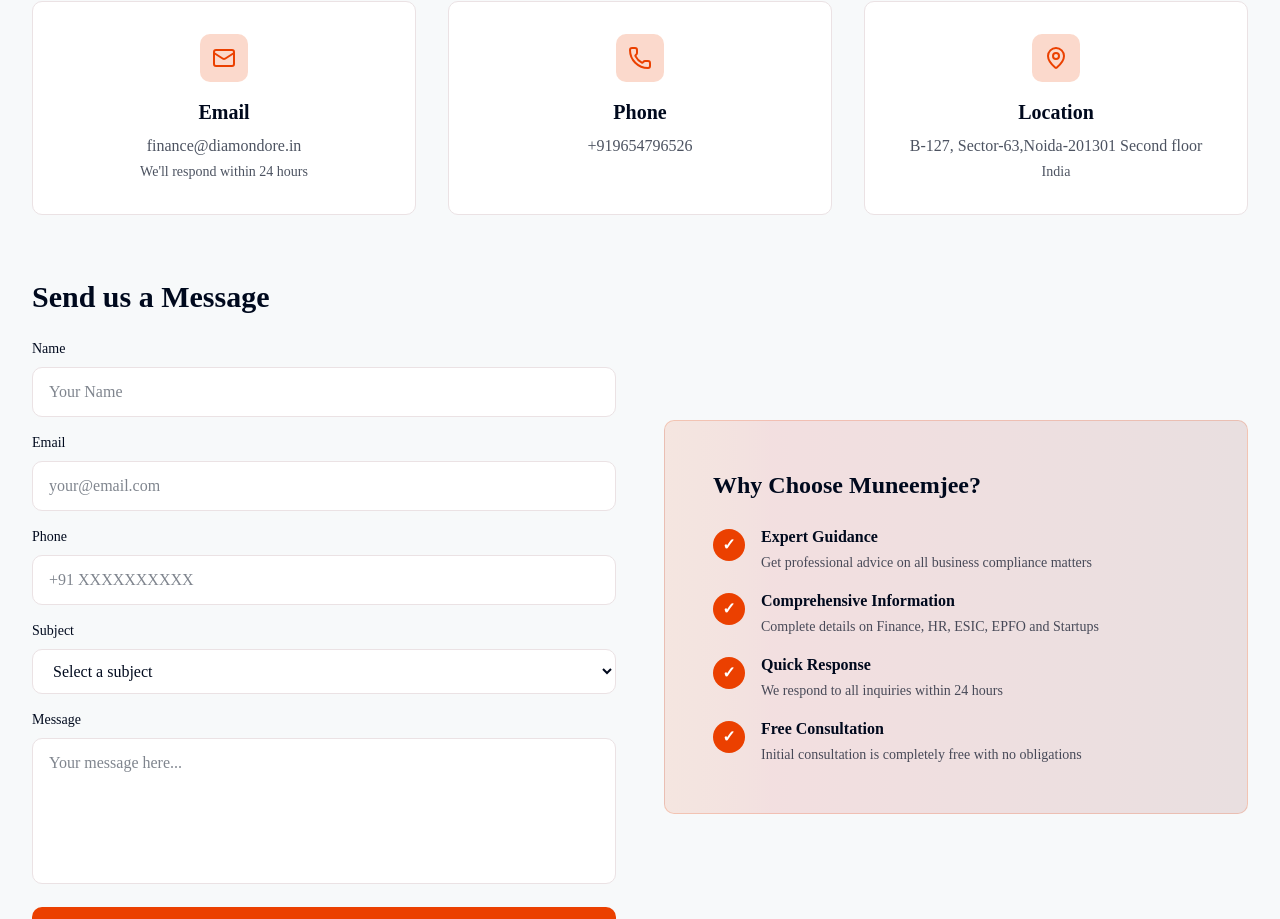
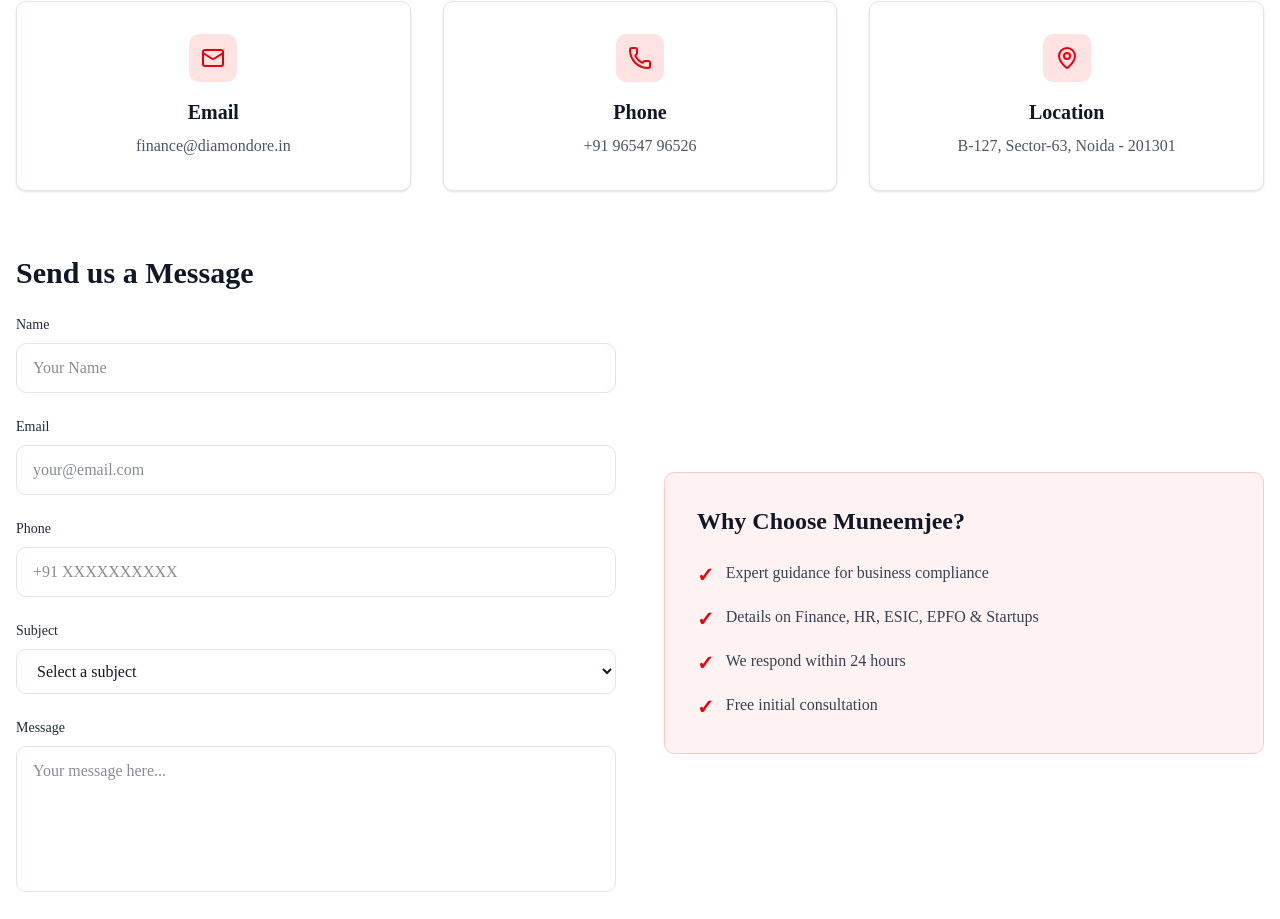
Before and after one commit to MohitPrajapati123/Muneem-ji, a React (Vite) app: page /contact in a window 1280 px wide. Shown: the part 399-1318 px from the top of the page. Built offline with nearby package versions, Linux system fonts and the light colour scheme.

Commit message:
Initial commit

```diff
--- a/package.json
+++ b/package.json
@@ -10,9 +10,11 @@
     "preview": "vite preview"
   },
   "dependencies": {
+    "@emailjs/browser": "^4.4.1",
     "@radix-ui/react-slot": "^1.2.4",
     "class-variance-authority": "^0.7.1",
     "clsx": "^2.1.1",
+    "emailjs-com": "^3.2.0",
     "lucide-react": "^0.554.0",
     "react": "^19.2.0",
     "react-dom": "^19.2.0",
--- a/src/pages/contact.tsx
+++ b/src/pages/contact.tsx
@@ -1,11 +1,10 @@
-"use client"
+"use client";
 
-import type React from "react"
-
-import { useState } from "react"
-import Header from "@/components/header"
-import Footer from "@/components/footer"
-import { Mail, Phone, MapPin, Send } from "lucide-react"
+import React, { useState } from "react";
+import Header from "@/components/header";
+import Footer from "@/components/footer";
+import { Mail, Phone, MapPin, Send } from "lucide-react";
+import emailjs from "@emailjs/browser";
 
 export default function ContactPage() {
   const [formData, setFormData] = useState({
@@ -14,228 +13,242 @@
     phone: "",
     subject: "",
     message: "",
-  })
-  const [submitted, setSubmitted] = useState(false)
+  });
 
-  const handleChange = (e: React.ChangeEvent<HTMLInputElement | HTMLTextAreaElement | HTMLSelectElement>) => {
-    const { name, value } = e.target
-    setFormData((prev) => ({
-      ...prev,
-      [name]: value,
-    }))
-  }
+  const [submitted, setSubmitted] = useState(false);
+  const [loading, setLoading] = useState(false);
+
+  const handleChange = (
+    e: React.ChangeEvent<HTMLInputElement | HTMLTextAreaElement | HTMLSelectElement>
+  ) => {
+    const { name, value } = e.target;
+    setFormData((prev) => ({ ...prev, [name]: value }));
+  };
 
   const handleSubmit = (e: React.FormEvent<HTMLFormElement>) => {
-    e.preventDefault()
-    console.log("[v0] Form submitted:", formData)
-    setSubmitted(true)
-    setTimeout(() => {
-      setFormData({ name: "", email: "", phone: "", subject: "", message: "" })
-      setSubmitted(false)
-    }, 3000)
-  }
+    e.preventDefault();
+    setLoading(true);
+
+    const serviceId = import.meta.env.VITE_EMAILJS_SERVICE_ID;
+    const templateId = import.meta.env.VITE_EMAILJS_TEMPLATE_ID;
+    const publicKey = import.meta.env.VITE_EMAILJS_PUBLIC_KEY;
+console.log(serviceId,templateId,publicKey)
+    emailjs
+      .send(serviceId, templateId, formData, publicKey)
+      .then(() => {
+        setSubmitted(true);
+        setLoading(false);
+
+        setFormData({
+          name: "",
+          email: "",
+          phone: "",
+          subject: "",
+          message: "",
+        });
+
+        setTimeout(() => setSubmitted(false), 4000);
+      })
+      .catch((error) => {
+        setLoading(false);
+        alert("Failed to send message. Please try again.");
+        console.error(error);
+      });
+  };
 
   return (
-    <main className="min-h-screen bg-background">
+    <main className="min-h-screen bg-white">
       <Header />
 
       {/* Hero Section */}
-      <section className="bg-linear-to-r from-primary/10 to-secondary/10 py-16">
-        <div className="max-w-7xl mx-auto px-4 sm:px-6 lg:px-8">
-          <div className="text-center">
-            <h1 className="text-4xl md:text-5xl font-bold text-foreground mb-4">Get In Touch</h1>
-            <p className="text-lg text-foreground/70">We're here to help. Reach out to us anytime.</p>
-          </div>
+      <section className="bg-red-50 py-16">
+        <div className="max-w-7xl mx-auto px-4 text-center">
+          <h1 className="text-4xl md:text-5xl font-bold text-gray-900 mb-4">
+            Get In Touch
+          </h1>
+          <p className="text-lg text-gray-600">
+            We're here to help. Reach out to us anytime.
+          </p>
         </div>
       </section>
 
       {/* Contact Section */}
       <section className="py-16 md:py-24">
-        <div className="max-w-7xl mx-auto px-4 sm:px-6 lg:px-8">
+        <div className="max-w-7xl mx-auto px-4">
+
+          {/* 3 Info Boxes */}
           <div className="grid grid-cols-1 md:grid-cols-3 gap-8 mb-16">
-            {/* Contact Info Card 1 */}
-            <div className="bg-card border border-border rounded-lg p-8 text-center hover:shadow-lg transition">
-              <div className="w-12 h-12 bg-primary/20 rounded-lg flex items-center justify-center mx-auto mb-4">
-                <Mail className="text-primary" size={24} />
+            <div className="bg-white border rounded-lg p-8 text-center shadow-sm">
+              <div className="w-12 h-12 bg-red-100 rounded-lg flex items-center justify-center mx-auto mb-4">
+                <Mail className="text-red-600" size={24} />
               </div>
-              <h3 className="text-xl font-bold text-foreground mb-2">Email</h3>
-              <p className="text-foreground/70">finance@diamondore.in</p>
-              <p className="text-foreground/70 text-sm mt-1">We'll respond within 24 hours</p>
+              <h3 className="text-xl font-bold text-gray-900 mb-2">Email</h3>
+              <p className="text-gray-600">finance@diamondore.in</p>
             </div>
 
-            {/* Contact Info Card 2 */}
-            <div className="bg-card border border-border rounded-lg p-8 text-center hover:shadow-lg transition">
-              <div className="w-12 h-12 bg-primary/20 rounded-lg flex items-center justify-center mx-auto mb-4">
-                <Phone className="text-primary" size={24} />
+            <div className="bg-white border rounded-lg p-8 text-center shadow-sm">
+              <div className="w-12 h-12 bg-red-100 rounded-lg flex items-center justify-center mx-auto mb-4">
+                <Phone className="text-red-600" size={24} />
               </div>
-              <h3 className="text-xl font-bold text-foreground mb-2">Phone</h3>
-              <p className="text-foreground/70">+919654796526</p>
-              {/* <p className="text-foreground/70 text-sm mt-1">Monday - Friday, 9AM - 6PM</p> */}
+              <h3 className="text-xl font-bold text-gray-900 mb-2">Phone</h3>
+              <p className="text-gray-600">+91 96547 96526</p>
             </div>
 
-            {/* Contact Info Card 3 */}
-            <div className="bg-card border border-border rounded-lg p-8 text-center hover:shadow-lg transition">
-              <div className="w-12 h-12 bg-primary/20 rounded-lg flex items-center justify-center mx-auto mb-4">
-                <MapPin className="text-primary" size={24} />
+            <div className="bg-white border rounded-lg p-8 text-center shadow-sm">
+              <div className="w-12 h-12 bg-red-100 rounded-lg flex items-center justify-center mx-auto mb-4">
+                <MapPin className="text-red-600" size={24} />
               </div>
-              <h3 className="text-xl font-bold text-foreground mb-2">Location</h3>
-              <p className="text-foreground/70">B-127, Sector-63,Noida-201301 Second floor</p>
-              <p className="text-foreground/70 text-sm mt-1">India</p>
+              <h3 className="text-xl font-bold text-gray-900 mb-2">Location</h3>
+              <p className="text-gray-600">B-127, Sector-63, Noida - 201301</p>
             </div>
           </div>
 
-          {/* Contact Form Section */}
+          {/* Form + Info */}
           <div className="grid grid-cols-1 lg:grid-cols-2 gap-12 items-center">
-            {/* Form */}
+
+            {/* FORM */}
             <div>
-              <h2 className="text-3xl font-bold text-foreground mb-6">Send us a Message</h2>
-              <form onSubmit={handleSubmit} className="space-y-4">
-                {/* Name Field */}
+              <h2 className="text-3xl font-bold text-gray-900 mb-6">Send us a Message</h2>
+
+              <form onSubmit={handleSubmit} className="space-y-6">
+
+                {/* Name */}
                 <div>
-                  <label className="block text-sm font-medium text-foreground mb-2">Name</label>
+                  <label className="block text-sm font-medium text-gray-800 mb-2">
+                    Name
+                  </label>
                   <input
                     type="text"
                     name="name"
+                    required
                     value={formData.name}
                     onChange={handleChange}
-                    required
-                    className="w-full px-4 py-3 bg-card border border-border rounded-lg focus:outline-none focus:ring-2 focus:ring-primary text-foreground placeholder-foreground/50"
+                    className="w-full px-4 py-3 border rounded-lg bg-white text-gray-900 focus:ring-2 focus:ring-red-600"
                     placeholder="Your Name"
                   />
                 </div>
 
-                {/* Email Field */}
+                {/* Email */}
                 <div>
-                  <label className="block text-sm font-medium text-foreground mb-2">Email</label>
+                  <label className="block text-sm font-medium text-gray-800 mb-2">
+                    Email
+                  </label>
                   <input
                     type="email"
                     name="email"
+                    required
                     value={formData.email}
                     onChange={handleChange}
-                    required
-                    className="w-full px-4 py-3 bg-card border border-border rounded-lg focus:outline-none focus:ring-2 focus:ring-primary text-foreground placeholder-foreground/50"
+                    className="w-full px-4 py-3 border rounded-lg bg-white text-gray-900 focus:ring-2 focus:ring-red-600"
                     placeholder="your@email.com"
                   />
                 </div>
 
-                {/* Phone Field */}
+                {/* Phone */}
                 <div>
-                  <label className="block text-sm font-medium text-foreground mb-2">Phone</label>
+                  <label className="block text-sm font-medium text-gray-800 mb-2">
+                    Phone
+                  </label>
                   <input
                     type="tel"
                     name="phone"
                     value={formData.phone}
                     onChange={handleChange}
-                    className="w-full px-4 py-3 bg-card border border-border rounded-lg focus:outline-none focus:ring-2 focus:ring-primary text-foreground placeholder-foreground/50"
+                    className="w-full px-4 py-3 border rounded-lg bg-white text-gray-900 focus:ring-2 focus:ring-red-600"
                     placeholder="+91 XXXXXXXXXX"
                   />
                 </div>
 
-                {/* Subject Field */}
+                {/* Subject */}
                 <div>
-                  <label className="block text-sm font-medium text-foreground mb-2">Subject</label>
+                  <label className="block text-sm font-medium text-gray-800 mb-2">
+                    Subject
+                  </label>
                   <select
                     name="subject"
+                    required
                     value={formData.subject}
                     onChange={handleChange}
-                    required
-                    className="w-full px-4 py-3 bg-card border border-border rounded-lg focus:outline-none focus:ring-2 focus:ring-primary text-foreground"
+                    className="w-full px-4 py-3 border rounded-lg bg-white text-gray-900 focus:ring-2 focus:ring-red-600"
                   >
                     <option value="">Select a subject</option>
-                    <option value="Finance">Finance & Accounts Query</option>
-                    <option value="HR">HR Services Inquiry</option>
-                    <option value="ESIC">ESIC Information</option>
-                    <option value="EPFO">EPFO Information</option>
+                    <option value="Finance">Finance & Accounts</option>
+                    <option value="HR">HR Inquiry</option>
+                    <option value="ESIC">ESIC Query</option>
+                    <option value="EPFO">EPFO Query</option>
                     <option value="Startup">Startup Guidance</option>
                     <option value="General">General Inquiry</option>
                   </select>
                 </div>
 
-                {/* Message Field */}
+                {/* Message */}
                 <div>
-                  <label className="block text-sm font-medium text-foreground mb-2">Message</label>
+                  <label className="block text-sm font-medium text-gray-800 mb-2">
+                    Message
+                  </label>
                   <textarea
                     name="message"
+                    required
+                    rows={5}
                     value={formData.message}
                     onChange={handleChange}
-                    required
-                    rows={5}
-                    className="w-full px-4 py-3 bg-card border border-border rounded-lg focus:outline-none focus:ring-2 focus:ring-primary text-foreground placeholder-foreground/50 resize-none"
+                    className="w-full px-4 py-3 border rounded-lg bg-white text-gray-900 focus:ring-2 focus:ring-red-600 resize-none"
                     placeholder="Your message here..."
                   ></textarea>
                 </div>
 
-                {/* Submit Button */}
+                {/* Button */}
                 <button
                   type="submit"
-                  className="w-full bg-primary text-primary-foreground font-bold py-3 rounded-lg hover:bg-primary/90 transition flex items-center justify-center gap-2 group"
+                  disabled={loading}
+                  className="w-full bg-red-600 text-white py-3 rounded-lg font-semibold hover:bg-red-700 transition flex items-center justify-center gap-2"
                 >
-                  <Send size={20} className="group-hover:translate-x-1 transition" />
-                  Send Message
+                  <Send size={20} />
+                  {loading ? "Sending..." : "Send Message"}
                 </button>
 
                 {/* Success Message */}
                 {submitted && (
-                  <div className="bg-green-500/20 border border-green-500 text-green-700 px-4 py-3 rounded-lg text-center">
-                    Thank you! Your message has been sent successfully.
+                  <div className="text-green-700 bg-green-100 border border-green-500 px-4 py-3 rounded-lg text-center">
+                    Thank you! Your message has been sent.
                   </div>
                 )}
               </form>
             </div>
 
-            {/* Info Box */}
-            <div className="bg-linear-to-r from-primary/10 to-secondary/10 rounded-lg p-8 md:p-12 border border-primary/20">
-              <h3 className="text-2xl font-bold text-foreground mb-6">Why Choose Muneemjee?</h3>
+            {/* INFO BOX */}
+            <div className="bg-red-50 rounded-lg p-8 border border-red-200">
+              <h3 className="text-2xl font-bold text-gray-900 mb-6">
+                Why Choose Muneemjee?
+              </h3>
               <ul className="space-y-4">
-                <li className="flex items-start gap-4">
-                  <div className="w-8 h-8 bg-primary rounded-full flex items-center justify-center text-primary-foreground font-bold shrink-0 mt-1">
-                    ✓
-                  </div>
-                  <div>
-                    <h4 className="font-bold text-foreground mb-1">Expert Guidance</h4>
-                    <p className="text-foreground/70 text-sm">
-                      Get professional advice on all business compliance matters
-                    </p>
-                  </div>
+                <li className="flex gap-3">
+                  <span className="text-red-600 font-bold text-xl">✓</span>
+                  <p className="text-gray-700">Expert guidance for business compliance</p>
                 </li>
-                <li className="flex items-start gap-4">
-                  <div className="w-8 h-8 bg-primary rounded-full flex items-center justify-center text-primary-foreground font-bold shrink-0 mt-1">
-                    ✓
-                  </div>
-                  <div>
-                    <h4 className="font-bold text-foreground mb-1">Comprehensive Information</h4>
-                    <p className="text-foreground/70 text-sm">
-                      Complete details on Finance, HR, ESIC, EPFO and Startups
-                    </p>
-                  </div>
+
+                <li className="flex gap-3">
+                  <span className="text-red-600 font-bold text-xl">✓</span>
+                  <p className="text-gray-700">Details on Finance, HR, ESIC, EPFO & Startups</p>
                 </li>
-                <li className="flex items-start gap-4">
-                  <div className="w-8 h-8 bg-primary rounded-full flex items-center justify-center text-primary-foreground font-bold shrink-0 mt-1">
-                    ✓
-                  </div>
-                  <div>
-                    <h4 className="font-bold text-foreground mb-1">Quick Response</h4>
-                    <p className="text-foreground/70 text-sm">We respond to all inquiries within 24 hours</p>
-                  </div>
+
+                <li className="flex gap-3">
+                  <span className="text-red-600 font-bold text-xl">✓</span>
+                  <p className="text-gray-700">We respond within 24 hours</p>
                 </li>
-                <li className="flex items-start gap-4">
-                  <div className="w-8 h-8 bg-primary rounded-full flex items-center justify-center text-primary-foreground font-bold shrink-0 mt-1">
-                    ✓
-                  </div>
-                  <div>
-                    <h4 className="font-bold text-foreground mb-1">Free Consultation</h4>
-                    <p className="text-foreground/70 text-sm">
-                      Initial consultation is completely free with no obligations
-                    </p>
-                  </div>
+
+                <li className="flex gap-3">
+                  <span className="text-red-600 font-bold text-xl">✓</span>
+                  <p className="text-gray-700">Free initial consultation</p>
                 </li>
               </ul>
             </div>
+
           </div>
         </div>
       </section>
 
       <Footer />
     </main>
-  )
+  );
 }
```
Also changed, not shown: 2 other files (tests, documents, lock files or other folders).
